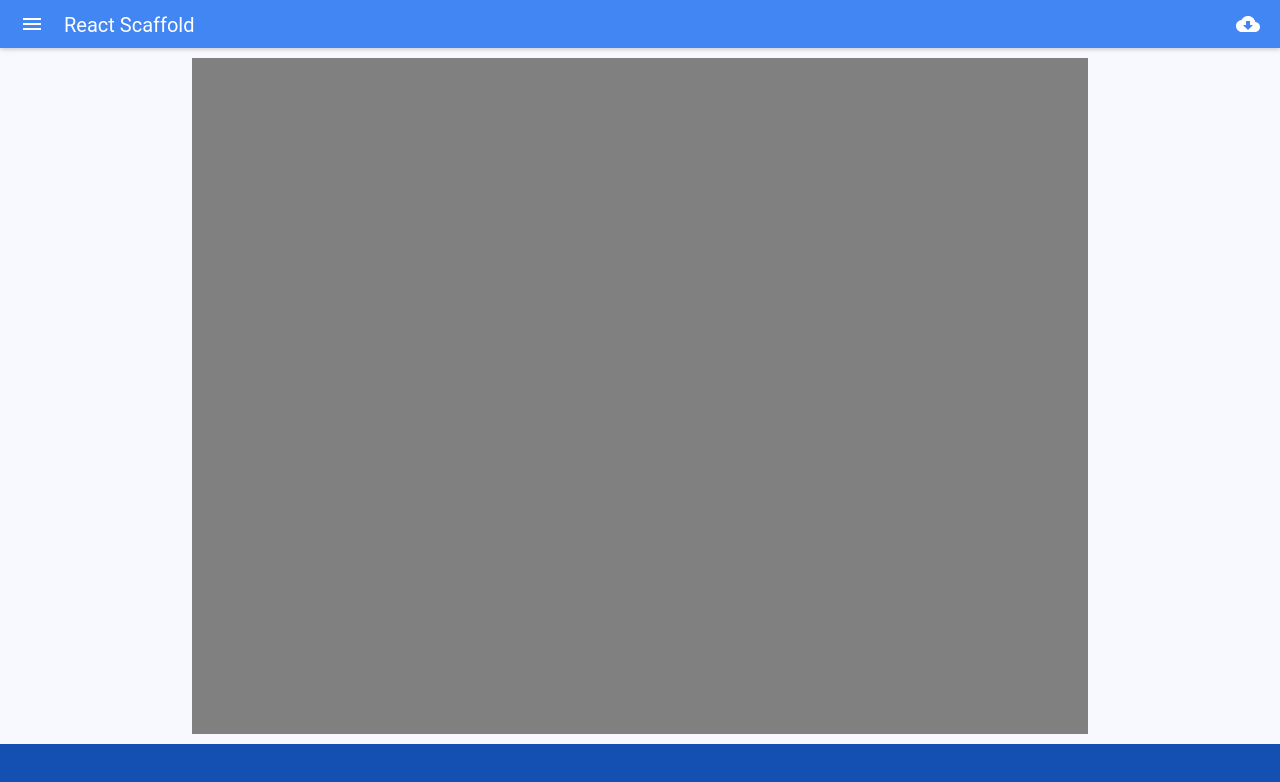
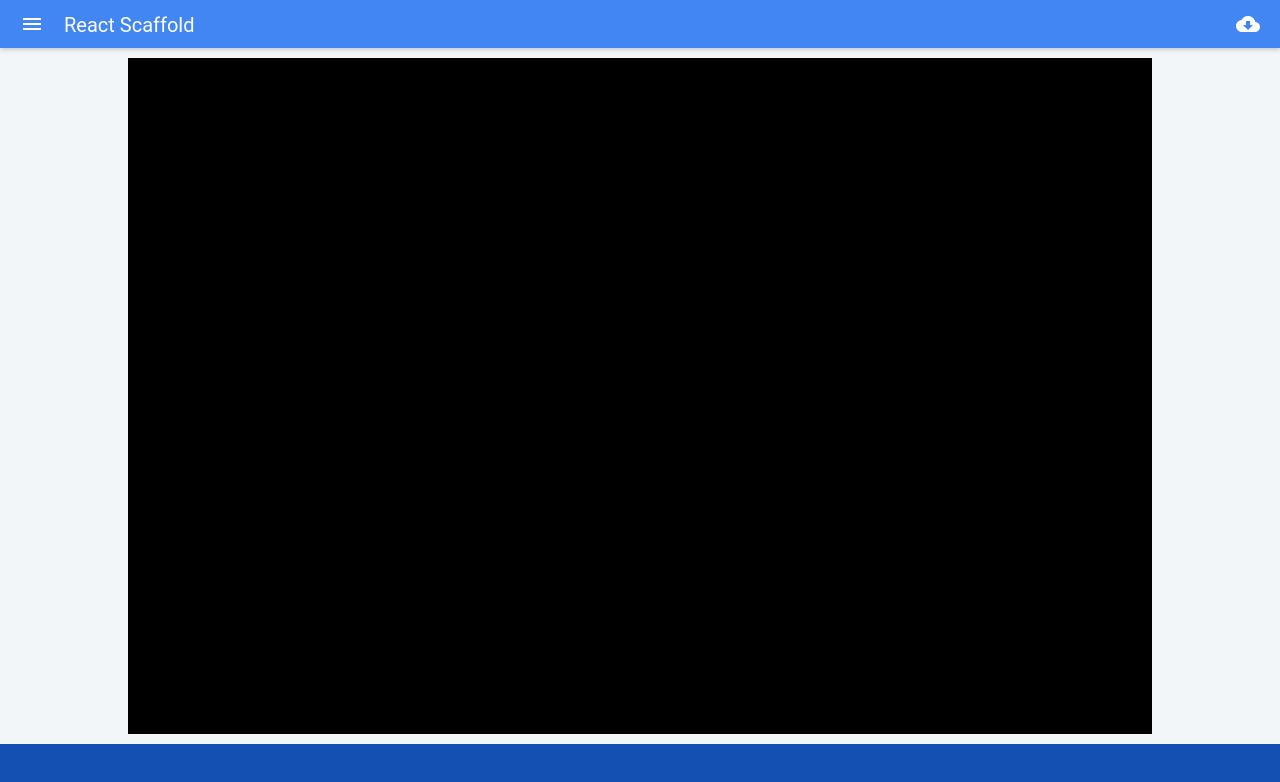
Before and after one commit to CalebFung/react-scaffold, a React (Create React App) app: page / in a window 1280 px wide. Shown: the top 782 px of the page. Built offline with nearby package versions, Linux system fonts and the light colour scheme; what react-tap-event-plugin would draw is missing.

Commit message:
update layout

```diff
--- a/src/App.css
+++ b/src/App.css
@@ -1,18 +1,41 @@
-main {
+.DM-main {
+  min-height: calc(100vh - 48px);
   height: calc(100vh - 48px);
   width: 100%;
   margin-top: 48px;
+  background-color: #f2f6f9;
   position: fixed;
   overflow-y: scroll;
-  background-color: ghostwhite;
 }
 
-.App-Main {
+.DM-content {
   min-height: calc(100vh - 48px - 56px - 20px);
-  width: 70%;
-  margin-left: 15%;
-  margin-right: 15%;
+  height: 600px;
+  width: 80%;
+  margin-left: 10%;
+  margin-right: 10%;
   margin-top: 10px;
   margin-bottom: 10px;
-  background-color: gray;
+  background-color: black;
 }
+
+.DMaterial-main {
+  min-height: calc(100vh - 48px);
+  height: calc(100vh - 48px);
+  width: 100%;
+  margin-top: 48px;
+  background-color: #f2f6f9;
+  position: fixed;
+  overflow-y: scroll;
+}
+
+.DMaterial-content {
+  min-height: calc(100vh - 48px - 56px - 20px);
+  height: 600px;
+  width: 80%;
+  margin-left: 10%;
+  margin-right: 10%;
+  margin-top: 10px;
+  margin-bottom: 10px;
+  background-color: black;
+}
--- a/src/App.js
+++ b/src/App.js
@@ -7,7 +7,8 @@ import MaterialAppBar from './MaterialAppBar';
 import MaterialFooter from './MaterialFooter';
 import MinimalAppBar from './MinimalAppBar';
 import MinimalFooter from './MinimalFooter';
-import { View, TitleBar } from 'react-desktop/macOs';
+import DMAppBar from './DMAppBar';
+import DMFooter from './DMFooter';
 
 
 const muiTheme = getMuiTheme({
@@ -20,31 +21,56 @@ const muiTheme = getMuiTheme({
   },
 });
 
-const platform = window.navigator.platform;
-// const platform = 'somethingelse';
+// const platform = window.navigator.platform;
+const platform = 'somethingelse';
 
 function PlatformMain() {
   if (platform.startsWith('Mac') || platform.startsWith('i')) {
+    console.log('minimal');
     return (
       <div className="Minimal">
-        <MinimalAppBar />
-        <div className="App-Main">
-        </div>
-        <MinimalFooter />
+        <MediaQuery query="(min-width: 420px)">
+          <DMAppBar />
+          <main className="DM-main">
+            <div className="DM-content">
+
+            </div>
+            <DMFooter />
+          </main>
+        </MediaQuery>
+        <MediaQuery query="(max-width: 419px)">
+          <MinimalAppBar />
+            <div className="Minimal-Main">
+
+            </div>
+          <MinimalFooter />
+        </MediaQuery>
       </div>
     )
   } else {
+    console.log('material');
     return (
       <div className="Material">
         <MuiThemeProvider muiTheme={muiTheme}>
           <div>
-            <MaterialAppBar/>
-            <main>
-              <div className="App-Main">
+          <MediaQuery query="(min-width: 700px)">
+            <MaterialAppBar />
+            <main className="DMaterial-main">
+              <div className="DMaterial-content">
 
               </div>
               <MaterialFooter />
             </main>
+          </MediaQuery>
+          <MediaQuery query="(max-width: 699px)">
+            <MaterialAppBar />
+            <main className="Material-main">
+              <div className="Material-content">
+
+              </div>
+              <MaterialFooter />
+            </main>
+          </MediaQuery>
           </div>
         </MuiThemeProvider>
       </div>
@@ -56,12 +82,7 @@ class App extends Component {
   render() {
     return (
       <div className="App">
-        <MediaQuery query="(min-width: 420px)">
-          <PlatformMain/>
-        </MediaQuery>
-        <MediaQuery query="(max-width: 419px)">
-          <PlatformMain />
-        </MediaQuery>
+        <PlatformMain />
       </div>
     );
   }
--- /dev/null
+++ b/src/DMAppBar.js
@@ -0,0 +1,24 @@
+import React, { Component } from 'react';
+
+
+const styles = {
+  root: {
+    height: '48px',
+    width: '100%',
+    position: 'fixed',
+    top: 0,
+    backgroundColor: '#2f2e3a'
+  }
+}
+
+class DMAppBar extends Component {
+    render() {
+      return(
+        <div style={styles.root}>
+
+        </div>
+      )
+    }
+  };
+
+  export default DMAppBar;
--- /dev/null
+++ b/src/DMFooter.js
@@ -0,0 +1,22 @@
+import React, { Component } from 'react';
+
+
+const styles = {
+  root: {
+    height: '56px',
+    width: '100%',
+    backgroundColor: '#f2f6f9'
+  }
+}
+
+class DMFooter extends Component {
+    render() {
+      return(
+        <div style={styles.root}>
+
+        </div>
+      )
+    }
+  };
+
+  export default DMFooter;
--- a/src/MaterialAppBar.js
+++ b/src/MaterialAppBar.js
@@ -37,7 +37,7 @@ class MaterialAppBar extends Component {
           <FileCloudDownload />
         </IconButton>
       }
-    />
+      />
     )
   }
 };
--- a/src/MinimalAppBar.js
+++ b/src/MinimalAppBar.js
@@ -31,7 +31,6 @@ const styles = {
     height: 56,
     width: 56,
     left: 0,
-    position: 'absolute',
     fill: '#017AFF'
   },
   rightNav: {
```
